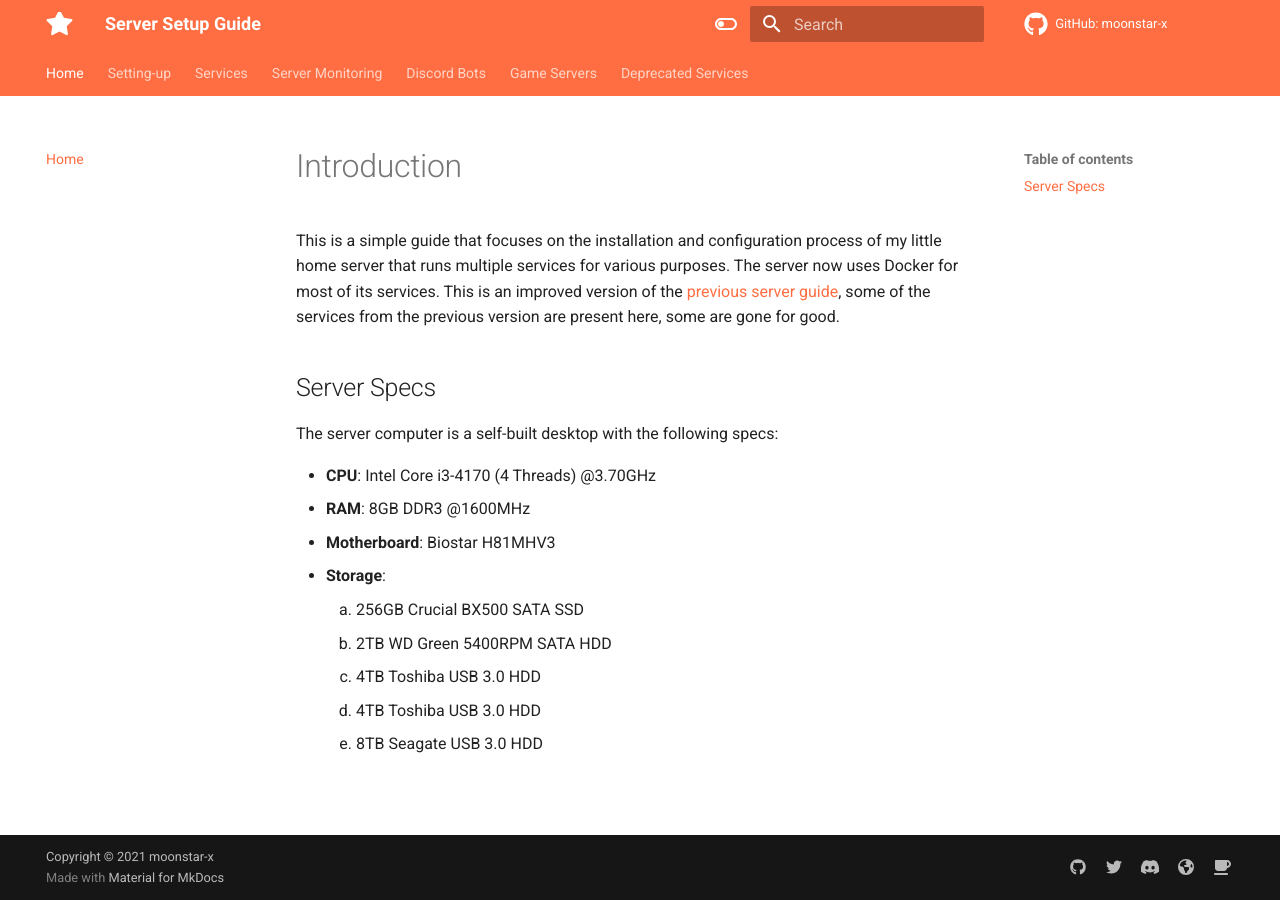
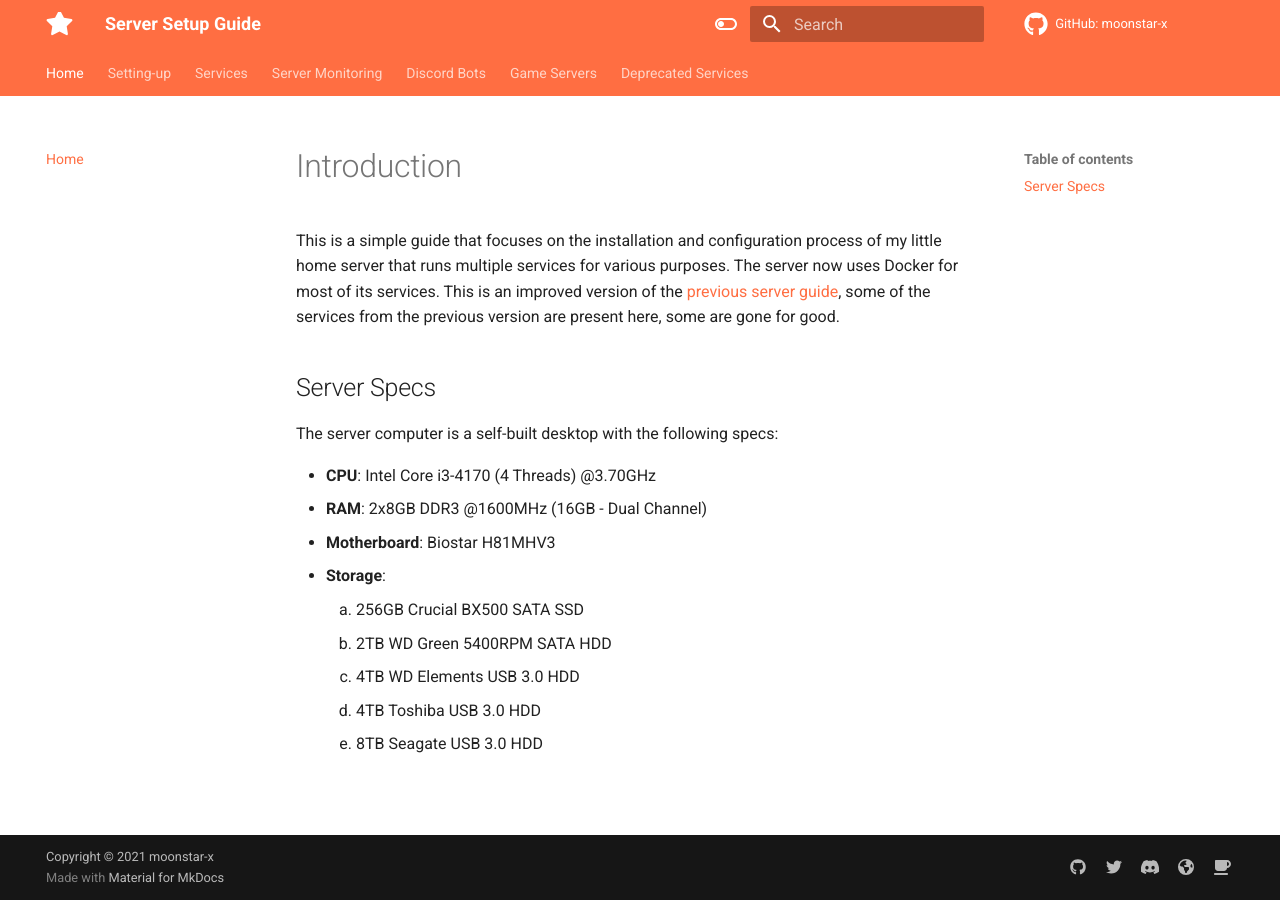
Before and after one commit to moonstar-x/server-setup, an MkDocs documentation site: the page built from docs/index.md, in a window 1280 px wide. Built offline with MkDocs 1.6.1 and Material for MkDocs 9.7.7, drawn with Linux system fonts in a browser that asks for light colours.

Commit message:
Updated specs.

```diff
--- a/docs/index.md
+++ b/docs/index.md
@@ -7,11 +7,11 @@ This is a simple guide that focuses on the installation and configuration proces
 The server computer is a self-built desktop with the following specs:
 
 * **CPU**: Intel Core i3-4170 (4 Threads) @3.70GHz
-* **RAM**: 8GB DDR3 @1600MHz
+* **RAM**: 2x8GB DDR3 @1600MHz (16GB - Dual Channel)
 * **Motherboard**: Biostar H81MHV3
 * **Storage**:
     1. 256GB Crucial BX500 SATA SSD
     2. 2TB WD Green 5400RPM SATA HDD
-    3. 4TB Toshiba USB 3.0 HDD
+    3. 4TB WD Elements USB 3.0 HDD
     4. 4TB Toshiba USB 3.0 HDD
     5. 8TB Seagate USB 3.0 HDD
```
